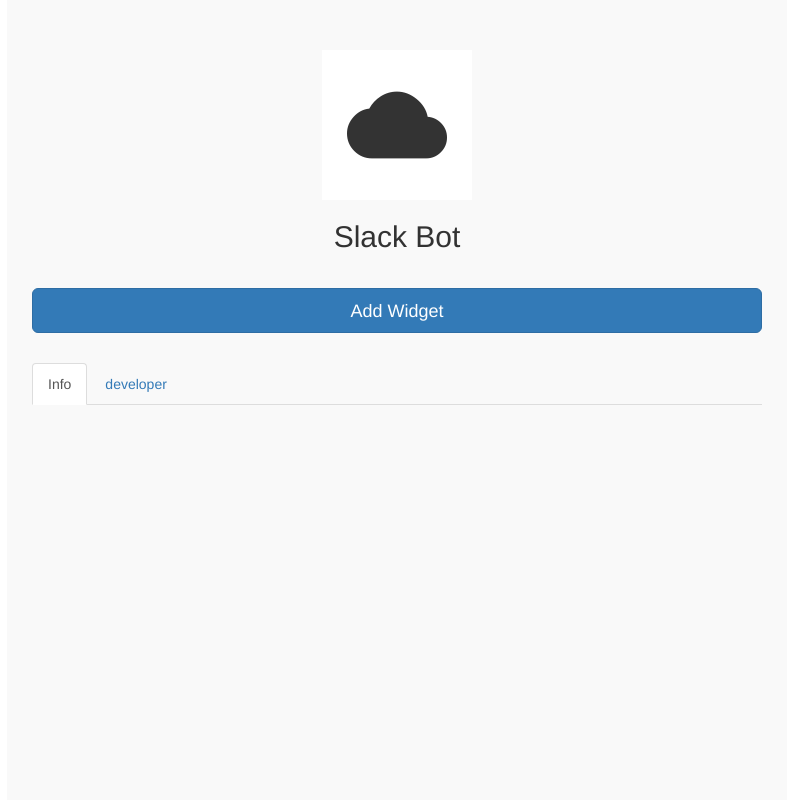
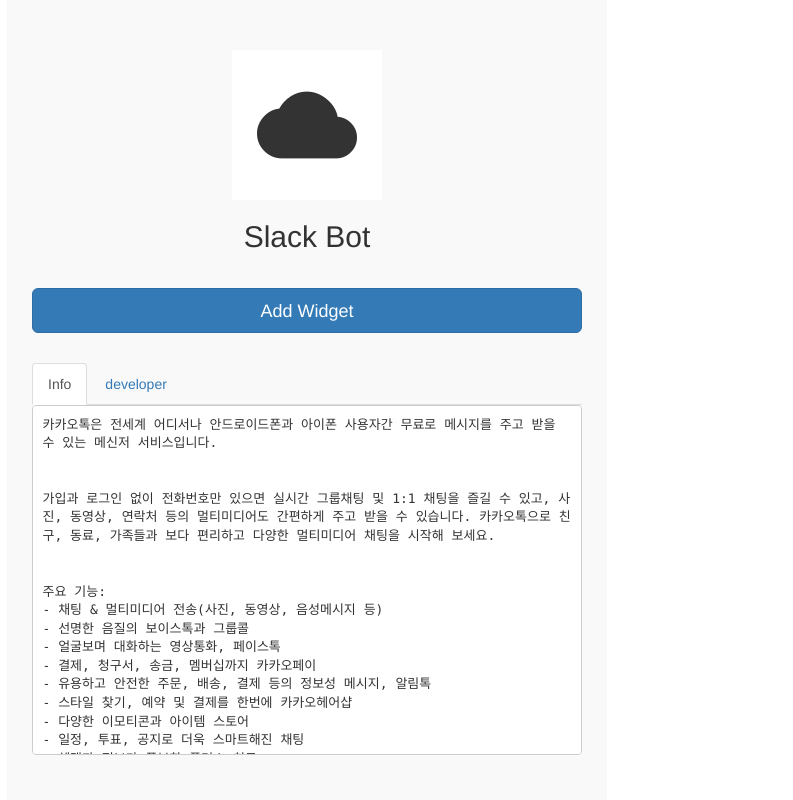
Before and after one commit to Wapple/widgether-web-server-prototype, a Flask app: template web/widgets/templates/widgets/widget.html in a window 1280 px wide. Shown: the part 55-855 px from the top of the page, without its empty margins (48-841 px from the left). Run offline with Flask 2, Linux system fonts and the light colour scheme; the template is opened without the code that fills it, so the values that code supplies are empty; some libraries are stand-ins or nearby versions.

Commit message:
widget 페이지 업데이트

```diff
--- a/web/widgets/templates/widgets/widget.html
+++ b/web/widgets/templates/widgets/widget.html
@@ -1,7 +1,7 @@
 <!DOCTYPE html>
 <html>
 <head>
-  <title>로그인</title>
+  <title>위젯 상세화면</title>
   <link rel="stylesheet" href="https://maxcdn.bootstrapcdn.com/bootstrap/3.3.2/css/bootstrap.min.css">
   <link rel="stylesheet" href="https://fonts.googleapis.com/icon?family=Material+Icons">
   <!-- <link rel="stylesheet" href="https://maxcdn.bootstrapcdn.com/bootstrap/3.3.2/css/bootstrap-theme.min.css"> -->
@@ -17,9 +17,8 @@
       margin-top: 0px;
     }
     .widget {
-      border:1px;
-      border-color: red;
       background-color: #F9F9F9;
+      max-width: 600px;
       height: 800px;
       padding: 10px;
     }
@@ -39,10 +38,12 @@
     .widget-addbutton button {
       height: 45px;
     }
-    .widget-description {
+    .widget-description pre {
+      height: 350px;
       text-align: left;
-      margin-top: 10px;
-      color: rgba(0,0,0,0.5);
+      white-space: pre-wrap;
+      background-color: white;
+      overflow-y:scroll
     }
     .widget-info {
       margin-top: 30px;
@@ -61,7 +62,6 @@
 </head>
 <body>
 
-
   <div class="container container-fluid">
 
     <div class="header row">
@@ -72,7 +72,7 @@
 
     <div class="content row">
 
-      <div class="widget col-xs-12 col-md-8">
+      <div class="widget col-xs-12 col-md-8 ">
         <div class="widget-icon row text-center">
           <i class="material-icons md-100 col-xs-8 col-md-8 col-lg-8">cloud</i>
         </div>
@@ -89,38 +89,43 @@
             <li role="presentation"><a href="#">developer</a></li>
           </ul>
 
+          <div class="row">
+            <div class="widget-description col-xs-12">
+              <pre class="">카카오톡은 전세계 어디서나 안드로이드폰과 아이폰 사용자간 무료로 메시지를 주고 받을 수 있는 메신저 서비스입니다.
 
+
+가입과 로그인 없이 전화번호만 있으면 실시간 그룹채팅 및 1:1 채팅을 즐길 수 있고, 사진, 동영상, 연락처 등의 멀티미디어도 간편하게 주고 받을 수 있습니다. 카카오톡으로 친구, 동료, 가족들과 보다 편리하고 다양한 멀티미디어 채팅을 시작해 보세요.
+
+
+주요 기능:
+- 채팅 & 멀티미디어 전송(사진, 동영상, 음성메시지 등)
+- 선명한 음질의 보이스톡과 그룹콜
+- 얼굴보며 대화하는 영상통화, 페이스톡
+- 결제, 청구서, 송금, 멤버십까지 카카오페이
+- 유용하고 안전한 주문, 배송, 결제 등의 정보성 메시지, 알림톡
+- 스타일 찾기, 예약 및 결제를 한번에 카카오헤어샵
+- 다양한 이모티콘과 아이템 스토어
+- 일정, 투표, 공지로 더욱 스마트해진 채팅
+- 혜택과 정보가 풍부한 플러스 친구
+- 웨어러블 기기에서 간편하게 음성 답장
+
+-----------------------
+
+개발자 연락처 :
+주소 : 242 Cheomdan-ro, Jeju-si, Jeju-do, Korea
+카카오 고객센터 : 1577-3754
+</pre>
+            </div>
+          </div>
         </div>
-
 
       </div>
 
-
-
-
-
-
-
-
-
-
-
     </div>
-
-
-
-
-
-
-
-
 
 
   </div>
 
 
-
-
-
 </body>
 </html>
```
